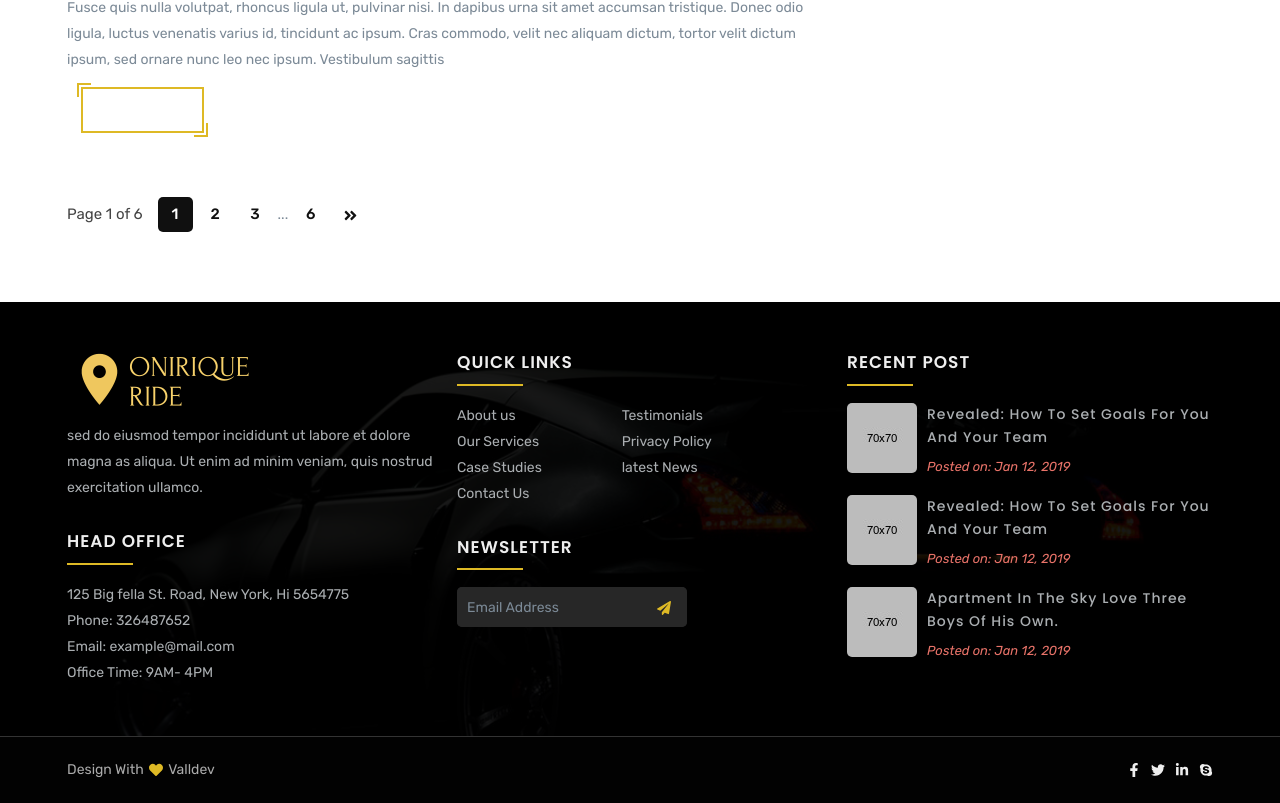
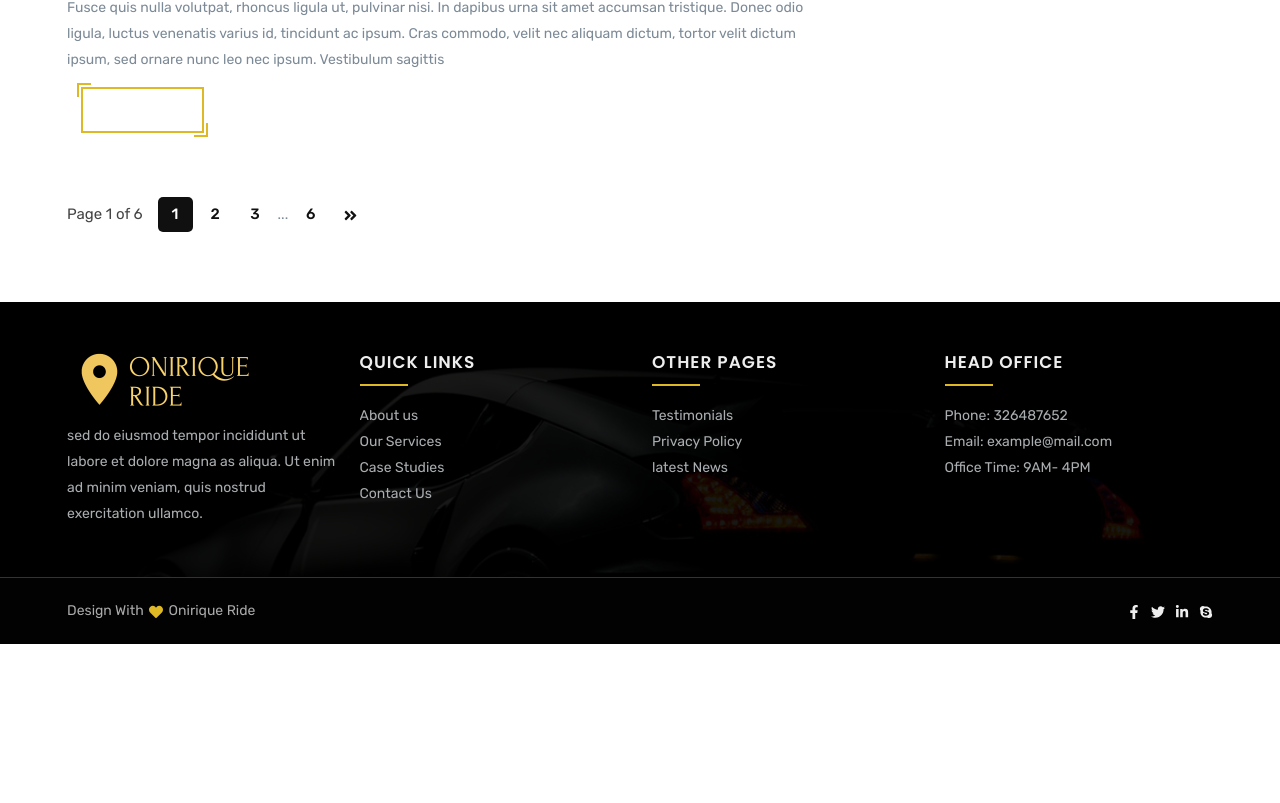
Before and after one commit to ziko442/oniriqueride, a React (Create React App) app in the folder front-end/: page /blog in a window 1280 px wide. Shown: the part 3122-3925 px from the top of the page. After the commit the page ends 3766 px from the top, so only its background shows below. Built offline with nearby package versions, Linux system fonts and the light colour scheme; some icons are missing; what @syncfusion/ej2-base, google-maps-react would draw is missing.

Commit message:
edite foter

```diff
--- a/front-end/src/components/Footer/index.js
+++ b/front-end/src/components/Footer/index.js
@@ -34,7 +34,7 @@ const Footer = () => {
       <div className="footer-top-area">
         <Container>
           <Row>
-            <Col lg={4}>
+            <Col lg={3}>
               <div className="single-footer">
                 <div className="footer-logo">
                   <Link to="/">
@@ -46,20 +46,10 @@ const Footer = () => {
                   aliqua. Ut enim ad minim veniam, quis nostrud exercitation
                   ullamco.
                 </p>
-                <div className="footer-address">
-                  <h3>{t("footer.head_office")}</h3>
-                  <p>
-                    125 Big fella St. Road, <span>New York, Hi 5654775</span>
-                  </p>
-                  <ul>
-                    <li>{t("footer.phone")}: 326487652 </li>
-                    <li>{t("footer.email")}: example@mail.com</li>
-                    <li>{t("footer.office_time")}: 9AM- 4PM</li>
-                  </ul>
-                </div>
+
               </div>
             </Col>
-            <Col lg={4}>
+            <Col lg={3}>
               <div className="single-footer quick_links">
                 <h3>{t("footer.quick_links")}</h3>
                 <ul className="quick-links">
@@ -85,6 +75,20 @@ const Footer = () => {
                     </Link>
                   </li>
                 </ul>
+              </div>
+              {/* <div className="single-footer newsletter_box">
+                <h3>{t("footer.newsletter")}</h3>
+                <form onSubmit={SubmitHandler}>
+                  <input type="email" placeholder="Email Address" />
+                  <button type="submit">
+                    <FaPaperPlane />
+                  </button>
+                </form>
+              </div> */}
+            </Col>
+            <Col lg={3}>
+              <div className="single-footer">
+                <h3> Other Pages</h3>
                 <ul className="quick-links">
                   <li>
                     <Link to="/" onClick={onClick}>
@@ -103,74 +107,19 @@ const Footer = () => {
                   </li>
                 </ul>
               </div>
-              <div className="single-footer newsletter_box">
-                <h3>{t("footer.newsletter")}</h3>
-                <form onSubmit={SubmitHandler}>
-                  <input type="email" placeholder="Email Address" />
-                  <button type="submit">
-                    <FaPaperPlane />
-                  </button>
-                </form>
+            </Col>
+            <Col lg={3}>
+              <div className="single-footer">
+                  <h3>{t("footer.head_office")}</h3>
+                  <ul>
+                    <li>{t("footer.phone")}: 326487652 </li>
+                    <li>{t("footer.email")}: example@mail.com</li>
+                    <li>{t("footer.office_time")}: 9AM- 4PM</li>
+                  </ul>
+
               </div>
             </Col>
-            <Col lg={4}>
-              <div className="single-footer">
-                <h3> {t("footer.recent_post")}</h3>
-                <ul>
-                  <li>
-                    <div className="single-footer-post">
-                      <div className="footer-post-image">
-                        <Link to="/blog-single">
-                          <img src={img1} alt="footer post" />
-                        </Link>
-                      </div>
-                      <div className="footer-post-text">
-                        <h3>
-                          <Link to="/blog-single">
-                            Revealed: How to set goals for you and your team
-                          </Link>
-                        </h3>
-                        <p>Posted on: Jan 12, 2019</p>
-                      </div>
-                    </div>
-                  </li>
-                  <li>
-                    <div className="single-footer-post">
-                      <div className="footer-post-image">
-                        <Link to="/blog-single">
-                          <img src={img2} alt="footer post" />
-                        </Link>
-                      </div>
-                      <div className="footer-post-text">
-                        <h3>
-                          <Link to="/blog-single">
-                            Revealed: How to set goals for you and your team
-                          </Link>
-                        </h3>
-                        <p>Posted on: Jan 12, 2019</p>
-                      </div>
-                    </div>
-                  </li>
-                  <li>
-                    <div className="single-footer-post">
-                      <div className="footer-post-image">
-                        <Link to="/blog-single">
-                          <img src={img3} alt="footer post" />
-                        </Link>
-                      </div>
-                      <div className="footer-post-text">
-                        <h3>
-                          <Link to="/blog-single">
-                            apartment in the sky love three boys of his own.
-                          </Link>
-                        </h3>
-                        <p>Posted on: Jan 12, 2019</p>
-                      </div>
-                    </div>
-                  </li>
-                </ul>
-              </div>
-            </Col>
+
           </Row>
         </Container>
       </div>
@@ -180,9 +129,9 @@ const Footer = () => {
             <Col md={6}>
               <div className="copyright">
                 <p>
-                  Design With <FaHeart /> {" "}
+                  Design With <FaHeart />{" "}
                   <Link to="/" onClick={onClick}>
-                    valldev
+                    Onirique Ride
                   </Link>
                 </p>
               </div>
```
